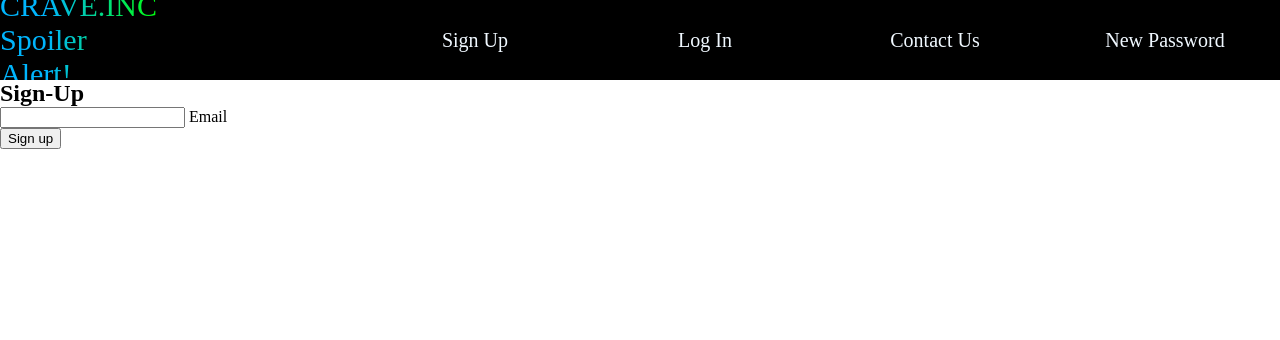
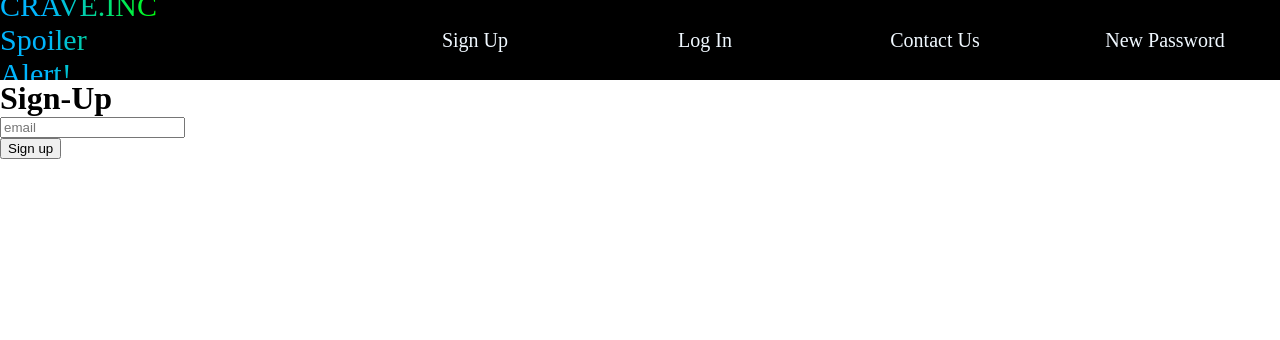
Before and after one commit to decodeapocalypse/Rubix-22-43-decodeapocalypse, a Django app: template email_auth_project/auapp/templates/user_signup.html in a window 1280 px wide. Shown: the top 340 px of the page. Run offline with Django 3.2, Linux system fonts and the light colour scheme; the template is opened without the code that fills it, so the values that code supplies are empty.

Commit message:
final updates

```diff
--- a/email_auth_project/auapp/templates/user_signup.html
+++ b/email_auth_project/auapp/templates/user_signup.html
@@ -1,18 +1,33 @@
 {% extends 'base.html' %}
 {% block title %} {% endblock %}
 {% block content %}
-<div class="box">
-  <h2>Sign-Up</h2>
+
+	<div class="LS-body">
+  <h1 class="signupheader">Sign-Up</h1>
+  <div class="logincontainer">
   <form>
-    <div class="inputBox" id="nav">
-      	<input type="email" name="un" required onkeyup="this.setAttribute('value', this.value);" value="">
-      	<label>Email</label>
+    <div class="LS-box">
+      	<input type="email" class="input" name="un" placeholder="email" required onkeyup="this.setAttribute('value', this.value);" value="">
     	</div>
 
-   	 <input type="submit" value="Sign up">
+   	 <input type="submit" class="loginbtn" value="Sign up">
 	<br>
 	<br>
-	<p style="color:white">{{ msg }}</p>
+	<p style="color:rgb(0, 0, 0)">{{ msg }}</p>
  	 </form>
 	</div>
+	</div>
 {% endblock %}
+
+<!-- <div class="LS-body"> -->
+	<!-- <div class="logincontainer"> -->
+
+
+			<!-- <input type="email" name="email" id="email" placeholder="Enter Email" class="input">
+		</div>
+		<div class="LS-box">
+			<input type="password" name="password" id="password" placeholder="Enter Password" class="input">
+		</div>
+		<button class="loginbtn" id="loginbtn">Sign-up</button>
+	 </div>
+</div> -->
```
